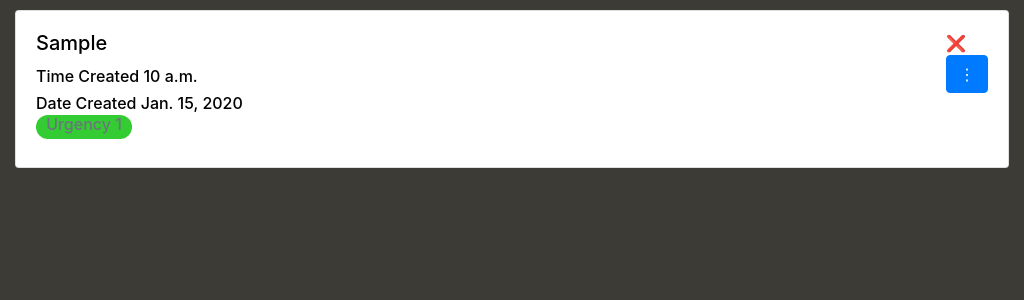
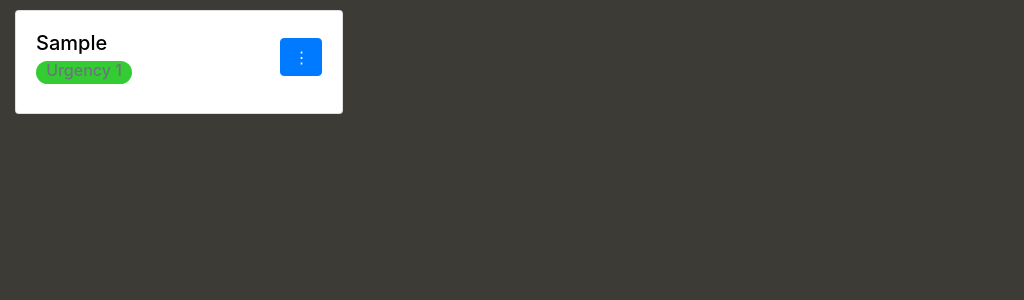
Before and after one commit to crushr3sist/TodoButBetter, a Django app: page /List/ in a window 1024 px wide. Shown: the part 56-356 px from the top of the page. Run offline with Django 3.2, Linux system fonts and the light colour scheme; a user stored in the database is signed in; tables that the repository leaves empty hold one stand-in row (values such as "Sample post"); some libraries are stand-ins or nearby versions.

Commit message:
works, i think im happy

```diff
--- a/static/css/main.css
+++ b/static/css/main.css
@@ -39,3 +39,39 @@
     }
 
 }
+
+@media only screen and (min-width:768px ) and (max-width: 770px) {
+
+    .base{
+        height: 105%;
+    }
+    .hider{
+        visibility: visible;
+    }
+    .cross{
+        visibility: hidden;
+        display: none;
+    }
+    .options{
+        font-size: xx-large;
+    }
+
+}
+@media only screen and (min-width:1024px ) and (max-width: 1028px) {
+
+    .base{
+        height: 105%;
+        width: 35%;
+    }
+    .hider{
+        visibility: visible;
+    }
+    .cross{
+        visibility: hidden;
+        display: none;
+    }
+    .options{
+        font-size: xx-large;
+    }
+
+}
--- a/templates/todo/base/lists.html
+++ b/templates/todo/base/lists.html
@@ -48,9 +48,7 @@
                 <div class='card-body'>
 
                     <form class="form-check float-right">
-                        <div class="cross">
-                            <a type='submit' href="/deleteTask/{{Data.id}}" action="/deleteTask/{{Data.id}}" >❌</a>
-                        </div>
+
                         <div class="options">
                             <a type='submit' class="btn btn-primary" data-toggle="modal" data-target="#{{ Data.activity }}" href="/deleteTask/{{Data.id}}" action="/deleteTask/{{Data.id}}" >⋮</a>
                         </div>
@@ -68,22 +66,23 @@
                                     </button>
                                 </div>
                                 <div class="modal-body">
-                                    <a href="/deleteTask/{{Data.id}}" action="/deleteTask/{{Data.id}}"><h5 class="modal-title"  id="exampleModalLabel">Delete❌</h5></a>
-                                    <a href="/edit/{{Data.id}}" ><h5 class="modal-title" id="exampleModalLabel">Edit</h5></a>
+                                    <div class="hider">
+                                        <h6 class="hider ">Time Created {{ Data.createTime }}</h6>
+                                        <h6 class="hider ">Date Created {{ Data.DueDate }}</h6>
+                                    </div>
+
                                 </div>
                                 <div class="modal-footer">
-                                    <button type="button" class="btn btn-secondary" data-dismiss="modal">Close</button>
-
+                                    <button type="button" class="btn btn-secondary" data-dismiss="modal"><h5>Close<h5/></button>
+                                    <button class="btn btn-secondary"><a style="color: black;" href="/deleteTask/{{Data.id}}" action="/deleteTask/{{Data.id}}"><h5 class="modal-title"  id="exampleModalLabel">Delete❌</h5></a> </button>
+                                    <button class="btn btn-secondary"><a style="color: black;" href="/edit/{{Data.id}}" ><h5 class="modal-title" id="exampleModalLabel">Edit</h5></a></button>
                                 </div>
                             </div>
                         </div>
                     </div>
                     <h5 class="card-title">{{ Data.activity }}</h5>
 
-                    <div class="hider">
-                        <h6 class="hider ">Time Created {{ Data.createTime }}</h6>
-                        <h6 class="hider ">Date Created {{ Data.DueDate }}</h6>
-                    </div>
+
                     {% if Data.urgency == 0 %} {% with color='#0099ff' %}
 
                     <div style="width:5rem; height:2rem;  border-radius: 15px 50px 30px 5px; text-align:center ">
```
